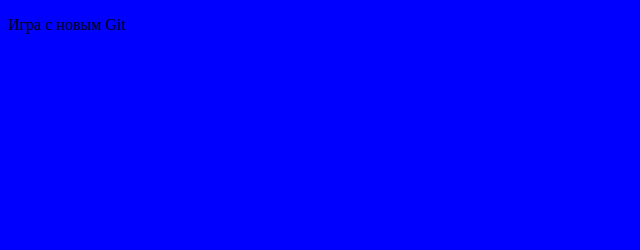
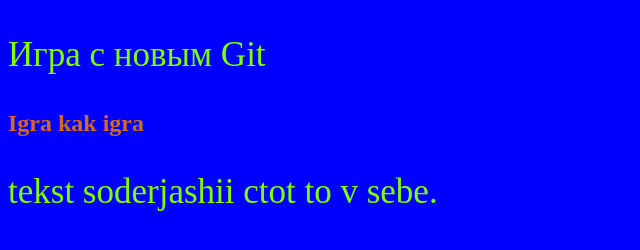
Before and after one commit to olegBulatEd/git-test, a plain HTML site: page index.html in a window 1280 px wide. Shown: the whole page, without its empty margins (0-640 px from the left). Drawn offline with Linux system fonts and the light colour scheme.

Commit message:
izmenenia v tekste

```diff
--- a/css/indexx.css
+++ b/css/indexx.css
@@ -1,3 +1,10 @@
 body {
     background-color: blue;
 }
+h2 {
+    color: chocolate;
+}
+p {
+    color: chartreuse;
+    font-size: 35px;
+}
--- a/index.html
+++ b/index.html
@@ -8,5 +8,9 @@
 </head>
 <body>
     <p>Игра с новым Git</p>
+    <h2>Igra kak igra</h2>
+    <p>
+        tekst soderjashii ctot to v sebe.
+    </p>
 </body>
 </html>
```
